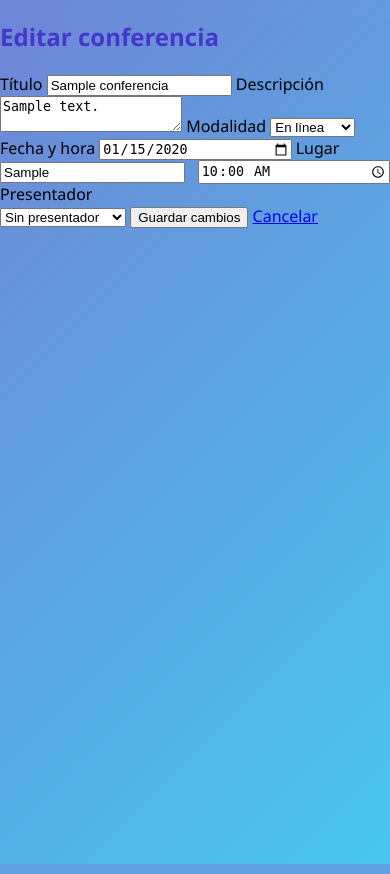
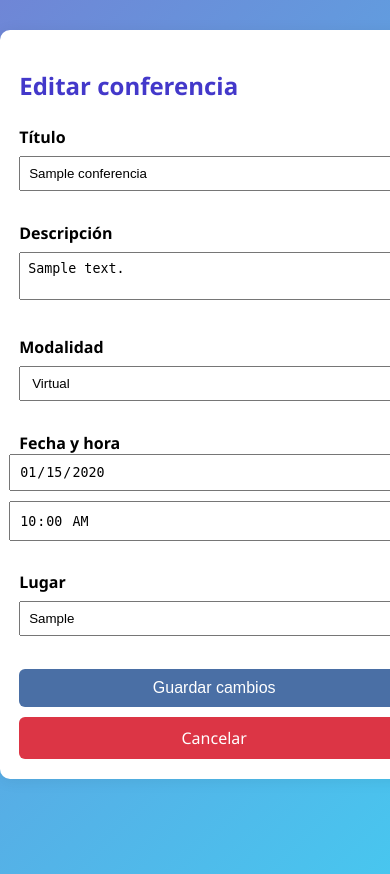
Before and after one commit to LuzElizabeeth/SpeakerZone, a PHP site: page /editar_conferencia.php?id=1 in a window 390 px wide; the page is wider, and only the part inside the window is pictured. Run offline with PHP 8.4, Linux system fonts and the light colour scheme; a user stored in the database is signed in; data comes from the database, SQL or seed files in the repository; tables that the repository leaves empty hold one stand-in row (values such as "Sample post").

Commit message:
edicion de conferencias

```diff
--- a/conferencias.php
+++ b/conferencias.php
@@ -1,6 +1,6 @@
 <?php
 session_start();
-$conn = new mysqli("localhost", "root", "password", "SpeakerZone_db");
+$conn = new mysqli("localhost", "root", "", "SpeakerZone_db");
 if ($conn->connect_error) die("Error de conexión: " . $conn->connect_error);
 
 // Obtener todas las conferencias con nombre del presentador
@@ -89,7 +89,7 @@ $conn->close();
         <ul class="conferencias-list">
             <?php foreach ($conferencias as $c): ?>
             <li class="conferencia-item">
-                <img src="https://img.evbuc.com/https%3A%2F%2Fcdn.evbuc.com%2Fimages%2F933364723%2F563548210565%2F1%2Foriginal.20250111-225746?w=600&auto=format%2Ccompress&q=75&sharp=10&rect=0%2C101%2C1600%2C800&s=d88d2de624e45fe8fdb98b91b4f7c16b" alt="">
+                <img src="conferenciasimagen.jpg" alt="">
                 <p class="conferencia-titulo"><?= htmlspecialchars($c["titulo"]) ?></p>
                 <div class="conferencia-meta">
                     <span><?= ucfirst($c["modalidad"]) ?></span> |
--- a/editar_conferencia.php
+++ b/editar_conferencia.php
@@ -1,18 +1,28 @@
 <?php
 session_start();
-if (!isset($_SESSION["usuario_tipo"]) || $_SESSION["usuario_tipo"] !== "admin") {
+if (!isset($_SESSION["usuario_id"]) || $_SESSION["usuario_tipo"] !== "presentador") {
     header("Location: login.php");
     exit();
 }
+
 $conn = new mysqli("localhost", "root", "", "SpeakerZone_db");
 if ($conn->connect_error) die("Error de conexión: " . $conn->connect_error);
 
-$id = intval($_GET["id"]);
+// Validar conferencia
+$id = isset($_GET["id"]) ? intval($_GET["id"]) : 0;
 
-// Obtener presentadores
-$presentadores = [];
-$res = $conn->query("SELECT id, nombre FROM usuarios WHERE tipo='presentador'");
-if ($res) while ($p = $res->fetch_assoc()) $presentadores[] = $p;
+// Obtener la conferencia y asegurarse que pertenece al presentador actual
+$stmt = $conn->prepare("SELECT * FROM conferencias WHERE id=? AND presentador_id=?");
+$stmt->bind_param("ii", $id, $_SESSION["usuario_id"]);
+$stmt->execute();
+$res = $stmt->get_result();
+if ($res->num_rows === 0) {
+    $stmt->close();
+    $conn->close();
+    header("Location: index.php?msg=No tienes permisos para editar esta conferencia.");
+    exit();
+}
+$conferencia = $res->fetch_assoc();
 
 if ($_SERVER["REQUEST_METHOD"] == "POST") {
     $titulo = $conn->real_escape_string($_POST["titulo"]);
@@ -20,51 +30,130 @@ if ($_SERVER["REQUEST_METHOD"] == "POST") {
     $modalidad = $conn->real_escape_string($_POST["modalidad"]);
     $fecha = $conn->real_escape_string($_POST["fecha"] . " " . $_POST["hora"]);
     $lugar = $conn->real_escape_string($_POST["lugar"]);
-    $presentador_id = intval($_POST["presentador_id"]);
-    $conn->query("UPDATE conferencias SET titulo='$titulo', descripcion='$descripcion', modalidad='$modalidad', fecha='$fecha', lugar='$lugar', presentador_id=$presentador_id WHERE id=$id");
-    header("Location: admin_conferencias.php");
+
+    $stmt2 = $conn->prepare("UPDATE conferencias SET titulo=?, descripcion=?, modalidad=?, fecha=?, lugar=? WHERE id=? AND presentador_id=?");
+    $stmt2->bind_param("ssssssi", $titulo, $descripcion, $modalidad, $fecha, $lugar, $id, $_SESSION["usuario_id"]);
+    $stmt2->execute();
+    $stmt2->close();
+    $stmt->close();
+    $conn->close();
+    header("Location: index.php?msg=Conferencia actualizada correctamente.");
     exit();
 }
-$res = $conn->query("SELECT * FROM conferencias WHERE id=$id");
-$conferencia = $res->fetch_assoc();
+$stmt->close();
 $conn->close();
+
 // Separar fecha y hora
-list($fecha_val, $hora_val) = explode(' ', $conferencia["fecha"]);
+$fecha_val = "";
+$hora_val = "";
+if (!empty($conferencia["fecha"])) {
+    $fecha_parts = explode(' ', $conferencia["fecha"]);
+    $fecha_val = $fecha_parts[0];
+    $hora_val = isset($fecha_parts[1]) ? substr($fecha_parts[1], 0, 5) : "";
+}
 ?>
 <!DOCTYPE html>
 <html lang="es">
 <head>
     <meta charset="UTF-8">
-    <title>Editar Conferencia - Admin · SpeakerZone</title>
+    <title>Editar Conferencia · SpeakerZone</title>
     <link rel="stylesheet" href="style.css">
+    <style>
+        .edit-container {
+            width: 100%;
+            max-width: 500px;
+            margin: 30px auto;
+            background: #fff;
+            border-radius: 10px;
+            padding: 2em 2.5em;
+            box-shadow: 0 2px 16px #0001;
+        }
+        label { font-weight: bold; margin-top:1em; display:block;}
+        input, textarea, select { width: 100%; padding: 8px; margin: 8px 0 15px 0;}
+        .row-flex {
+            display: flex;
+            gap: 10px;
+            align-items: center;
+            margin-bottom: 20px;
+        }
+
+
+    .row-flex {
+        display: flex;
+        gap: 10px;
+        align-items: center;
+        margin-bottom: 20px;
+    }
+    .row-flex input[type="date"],
+    .row-flex input[type="time"] {
+        width: 50%;
+        margin: 0;
+    }
+    @media (max-width: 600px) {
+        .row-flex { flex-direction: column; gap: 0;}
+        .row-flex input[type="date"],
+        .row-flex input[type="time"] {
+            width: 100%;
+            margin-bottom: 10px;
+        }
+    }
+
+
+        .btn-group {
+            display: flex;
+            gap: 15px;
+            justify-content: flex-end;
+            margin-top: 18px;
+        }
+        .btn {
+            background: #4a6fa5;
+            color: #fff; border: none; border-radius:6px;
+            padding: 10px 20px; cursor:pointer; text-decoration:none; text-align:center; display:inline-block;
+            transition: background .2s;
+            font-size: 1rem;
+        }
+        .btn.cancelar {
+            background: #dc3545;
+        }
+        .btn:hover { background:#166088; }
+        .btn.cancelar:hover { background: #a71d2a; }
+        h2 { color: #4338ca; margin-bottom: 1em;}
+        @media (max-width: 600px) {
+            .edit-container { padding: 1.2em; }
+            .row-flex { flex-direction: column; gap: 0;}
+            .row-flex input[type="date"],
+            .row-flex input[type="time"] {
+                width: 100%;
+                margin-bottom: 10px;
+            }
+            .btn-group { flex-direction: column; gap: 10px; }
+        }
+    </style>
 </head>
 <body>
     <div class="edit-container">
-        <h2 style="color:#4338ca;">Editar conferencia</h2>
+        <h2>Editar conferencia</h2>
         <form method="POST">
             <label>Título</label>
             <input type="text" name="titulo" value="<?=htmlspecialchars($conferencia["titulo"])?>" required>
             <label>Descripción</label>
-            <textarea name="descripcion"><?=htmlspecialchars($conferencia["descripcion"])?></textarea>
+            <textarea name="descripcion" required><?=htmlspecialchars($conferencia["descripcion"])?></textarea>
             <label>Modalidad</label>
             <select name="modalidad" required>
-                <option value="en linea" <?=($conferencia["modalidad"]=="en linea"?"selected":"")?>>En línea</option>
-                <option value="presencial" <?=($conferencia["modalidad"]=="presencial"?"selected":"")?>>Presencial</option>
+                <option value="Virtual" <?=($conferencia["modalidad"]=="Virtual"?"selected":"")?>>Virtual</option>
+                <option value="Presencial" <?=($conferencia["modalidad"]=="Presencial"?"selected":"")?>>Presencial</option>
             </select>
             <label>Fecha y hora</label>
-            <input type="date" name="fecha" value="<?=htmlspecialchars($fecha_val)?>" required style="width:48%;display:inline-block;">
-            <input type="time" name="hora" value="<?=htmlspecialchars($hora_val)?>" required style="width:48%;display:inline-block;float:right;">
+<div class="row-flex">
+    <input type="date" name="fecha" value="<?=htmlspecialchars($fecha_val)?>" required>
+    <input type="time" name="hora" value="<?=htmlspecialchars($hora_val)?>" required>
+</div>
             <label>Lugar</label>
             <input type="text" name="lugar" value="<?=htmlspecialchars($conferencia["lugar"])?>">
-            <label>Presentador</label>
-            <select name="presentador_id">
-                <option value="">Sin presentador</option>
-                <?php foreach($presentadores as $p): ?>
-                    <option value="<?= $p["id"] ?>" <?=($conferencia["presentador_id"]==$p["id"]?"selected":"")?>><?= htmlspecialchars($p["nombre"]) ?></option>
-                <?php endforeach; ?>
-            </select>
-            <button type="submit" class="btn">Guardar cambios</button>
-            <a href="admin_conferencias.php" class="btn">Cancelar</a>
+            <div class="btn-group">
+                <button type="submit" class="btn">Guardar cambios</button>
+                <a href="home.php" class="btn cancelar">Cancelar</a>
+            </div>
         </form>
     </div>
 </body>
--- a/login.php
+++ b/login.php
@@ -48,6 +48,10 @@ if ($_SERVER["REQUEST_METHOD"] == "POST") {
                 <button type="submit">Ingresar</button>
             </form>
             <p class="login-link">¿No tienes cuenta? <a href="register.php">Regístrate aquí</a></p>
+            <!-- Botón para regresar a la página de inicio -->
+            <div style="text-align:center; margin-top:20px;">
+                <a href="index.php" class="btn" style="background:#4a6fa5;color:#fff;padding:10px 20px;border-radius:6px;text-decoration:none;display:inline-block;">Regresar al inicio</a>
+            </div>
         </div>
     </div>
 </body>
```
Also changed, not shown: home.php (+5 -3 lines), inscribirse.php (added, +65 -0 lines).
